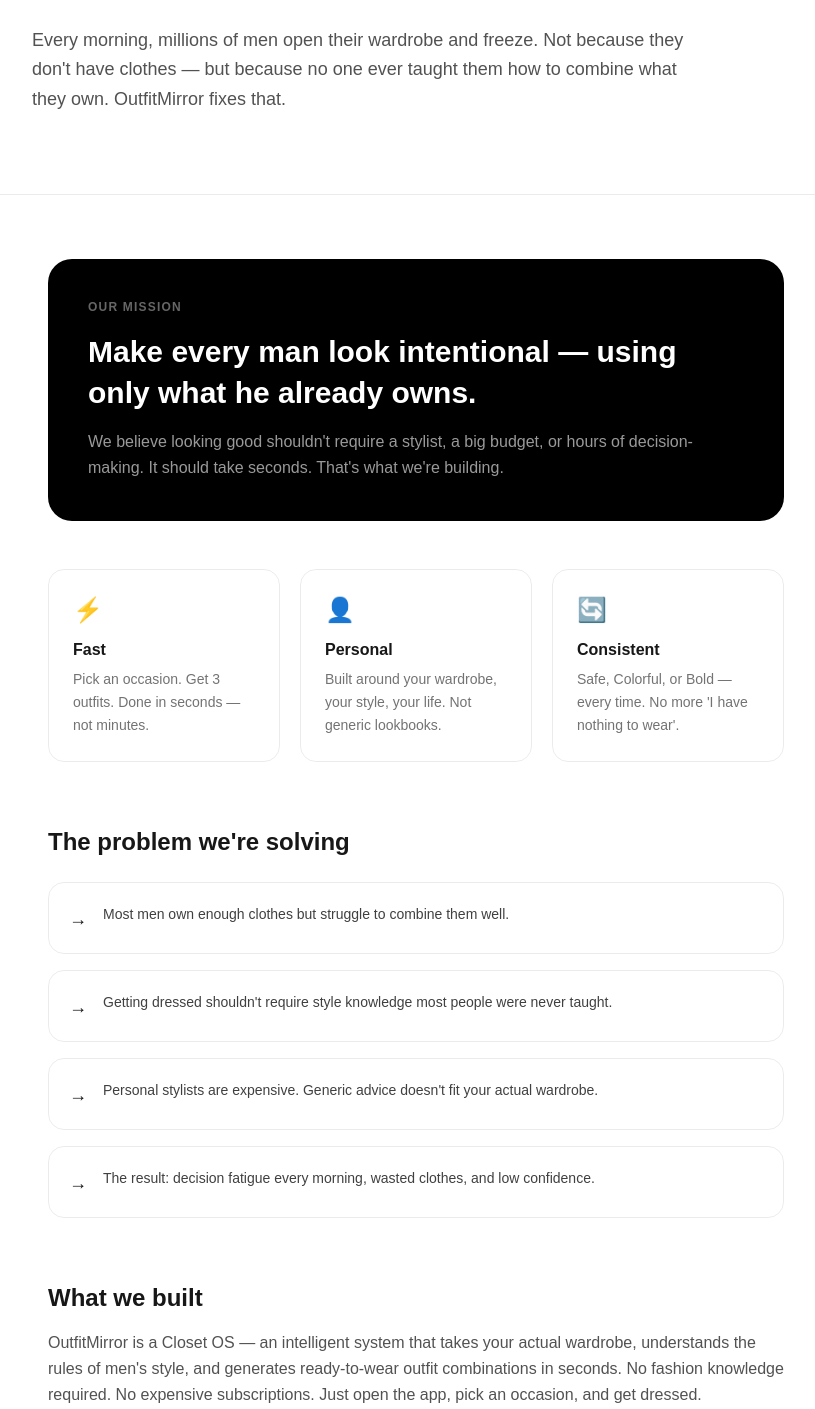
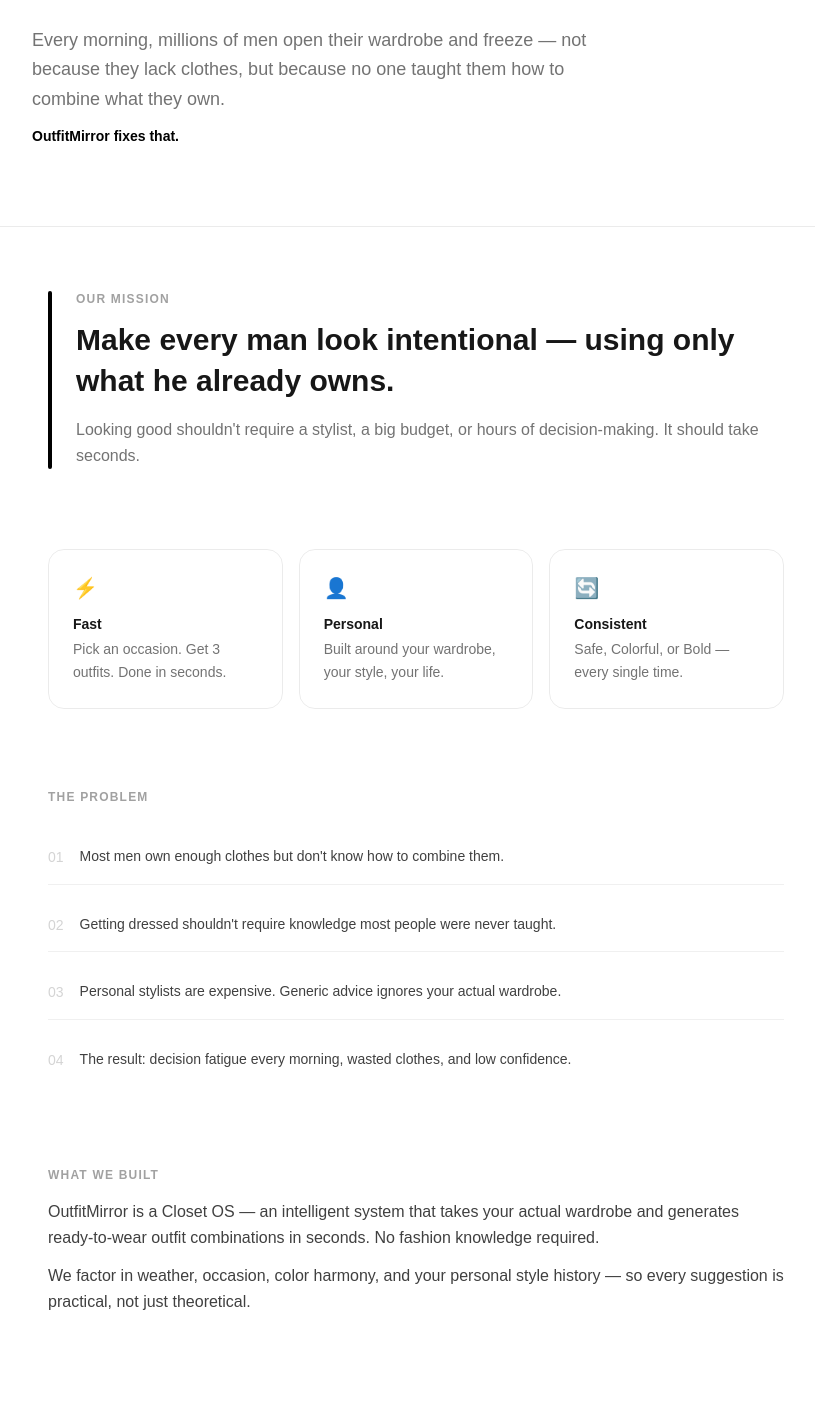
Before and after one commit to GM2301/outfitmirror, a Next.js app: page /about in a window 1280 px wide. Shown: the part 309-1718 px from the top of the page, without its empty margins (224-1039 px from the left). Built offline with nearby package versions, Linux system fonts and the light colour scheme; no server answers.

Commit message:
About page redesign

```diff
--- a/src/app/about/page.tsx
+++ b/src/app/about/page.tsx
@@ -9,65 +9,60 @@
         <div className="mx-auto max-w-3xl">
           <p className="text-xs font-semibold uppercase tracking-widest text-neutral-400">About</p>
           <h1 className="mt-4 text-4xl sm:text-5xl font-black tracking-tight leading-tight">
-            We solve the problem most men ignore.
+            We solve the problem<br />most men ignore.
           </h1>
-          <p className="mt-6 text-lg text-neutral-600 leading-relaxed max-w-2xl">
-            Every morning, millions of men open their wardrobe and freeze. Not because they don't have clothes — but because no one ever taught them how to combine what they own. OutfitMirror fixes that.
+          <p className="mt-6 text-lg text-neutral-500 leading-relaxed max-w-xl">
+            Every morning, millions of men open their wardrobe and freeze — not because they lack clothes, but because no one taught them how to combine what they own.
+          </p>
+          <p className="mt-3 text-sm font-semibold text-black">
+            OutfitMirror fixes that.
           </p>
         </div>
       </div>
 
-      {/* Mission */}
-      <div className="mx-auto max-w-3xl px-4 py-16">
-        <div className="rounded-3xl bg-black text-white p-10">
-          <p className="text-xs font-semibold uppercase tracking-widest text-white/40">Our Mission</p>
-          <p className="mt-4 text-2xl sm:text-3xl font-black leading-snug">
-            Make every man look intentional — using only what he already owns.
-          </p>
-          <p className="mt-4 text-white/60 leading-relaxed">
-            We believe looking good shouldn't require a stylist, a big budget, or hours of decision-making. It should take seconds. That's what we're building.
-          </p>
+      <div className="mx-auto max-w-3xl px-4 py-16 space-y-20">
+
+        {/* Mission - inline, elegante */}
+        <div className="flex gap-6 items-start">
+          <div className="w-1 rounded-full bg-black flex-shrink-0 self-stretch" />
+          <div>
+            <p className="text-xs font-semibold uppercase tracking-widest text-neutral-400 mb-3">Our Mission</p>
+            <p className="text-2xl sm:text-3xl font-black leading-snug">
+              Make every man look intentional — using only what he already owns.
+            </p>
+            <p className="mt-4 text-neutral-500 leading-relaxed">
+              Looking good shouldn't require a stylist, a big budget, or hours of decision-making. It should take seconds.
+            </p>
+          </div>
         </div>
 
-        {/* Values */}
-        <div className="mt-12 grid gap-5 sm:grid-cols-3">
+        {/* 3 Values */}
+        <div className="grid gap-4 sm:grid-cols-3">
           {[
-            {
-              emoji: "⚡",
-              title: "Fast",
-              body: "Pick an occasion. Get 3 outfits. Done in seconds — not minutes.",
-            },
-            {
-              emoji: "👤",
-              title: "Personal",
-              body: "Built around your wardrobe, your style, your life. Not generic lookbooks.",
-            },
-            {
-              emoji: "🔄",
-              title: "Consistent",
-              body: "Safe, Colorful, or Bold — every time. No more 'I have nothing to wear'.",
-            },
+            { emoji: "⚡", title: "Fast", body: "Pick an occasion. Get 3 outfits. Done in seconds." },
+            { emoji: "👤", title: "Personal", body: "Built around your wardrobe, your style, your life." },
+            { emoji: "🔄", title: "Consistent", body: "Safe, Colorful, or Bold — every single time." },
           ].map((v) => (
-            <div key={v.title} className="rounded-2xl border border-black/8 p-6">
-              <span className="text-2xl">{v.emoji}</span>
-              <h3 className="mt-3 font-bold text-base">{v.title}</h3>
-              <p className="mt-1.5 text-sm text-neutral-500 leading-relaxed">{v.body}</p>
+            <div key={v.title} className="rounded-2xl border border-black/8 p-6 hover:border-black/20 transition">
+              <span className="text-xl">{v.emoji}</span>
+              <h3 className="mt-3 font-bold text-sm">{v.title}</h3>
+              <p className="mt-1 text-sm text-neutral-500 leading-relaxed">{v.body}</p>
             </div>
           ))}
         </div>
 
-        {/* The problem */}
-        <div className="mt-16">
-          <h2 className="text-2xl font-black">The problem we're solving</h2>
-          <div className="mt-6 space-y-4">
+        {/* Problem */}
+        <div>
+          <p className="text-xs font-semibold uppercase tracking-widest text-neutral-400 mb-6">The Problem</p>
+          <div className="space-y-3">
             {[
-              "Most men own enough clothes but struggle to combine them well.",
-              "Getting dressed shouldn't require style knowledge most people were never taught.",
-              "Personal stylists are expensive. Generic advice doesn't fit your actual wardrobe.",
+              "Most men own enough clothes but don't know how to combine them.",
+              "Getting dressed shouldn't require knowledge most people were never taught.",
+              "Personal stylists are expensive. Generic advice ignores your actual wardrobe.",
               "The result: decision fatigue every morning, wasted clothes, and low confidence.",
             ].map((p, i) => (
-              <div key={i} className="flex items-start gap-4 rounded-2xl border border-black/8 p-5">
-                <span className="text-lg mt-0.5">{"→"}</span>
+              <div key={i} className="flex items-start gap-4 py-4 border-b border-black/6 last:border-0">
+                <span className="text-neutral-300 font-mono text-sm flex-shrink-0 mt-0.5">0{i + 1}</span>
                 <p className="text-sm text-neutral-700 leading-relaxed">{p}</p>
               </div>
             ))}
@@ -75,27 +70,28 @@
         </div>
 
         {/* What we built */}
-        <div className="mt-16">
-          <h2 className="text-2xl font-black">What we built</h2>
-          <p className="mt-4 text-neutral-600 leading-relaxed">
-            OutfitMirror is a Closet OS — an intelligent system that takes your actual wardrobe, understands the rules of men's style, and generates ready-to-wear outfit combinations in seconds. No fashion knowledge required. No expensive subscriptions. Just open the app, pick an occasion, and get dressed.
+        <div>
+          <p className="text-xs font-semibold uppercase tracking-widest text-neutral-400 mb-4">What We Built</p>
+          <p className="text-neutral-700 leading-relaxed">
+            OutfitMirror is a Closet OS — an intelligent system that takes your actual wardrobe and generates ready-to-wear outfit combinations in seconds. No fashion knowledge required.
           </p>
-          <p className="mt-4 text-neutral-600 leading-relaxed">
-            We factor in the weather, the occasion, color harmony, and your personal style history — so every suggestion is practical, not just theoretical.
+          <p className="mt-3 text-neutral-700 leading-relaxed">
+            We factor in weather, occasion, color harmony, and your personal style history — so every suggestion is practical, not just theoretical.
           </p>
         </div>
 
         {/* CTA */}
-        <div className="mt-16 flex flex-col sm:flex-row items-start sm:items-center gap-4">
+        <div className="flex flex-col sm:flex-row gap-3 pt-4">
           <Link href="/signup"
-            className="rounded-full bg-black text-white px-8 py-3.5 text-sm font-semibold hover:bg-black/85 transition">
+            className="rounded-full bg-black text-white px-8 py-3.5 text-sm font-semibold hover:bg-black/85 transition text-center">
             Get Started Free →
           </Link>
           <Link href="/try"
-            className="rounded-full border border-black/15 px-8 py-3.5 text-sm font-semibold hover:bg-neutral-50 transition">
+            className="rounded-full border border-black/15 px-8 py-3.5 text-sm font-semibold hover:bg-neutral-50 transition text-center">
             See How It Works
           </Link>
         </div>
+
       </div>
     </main>
   );
```
